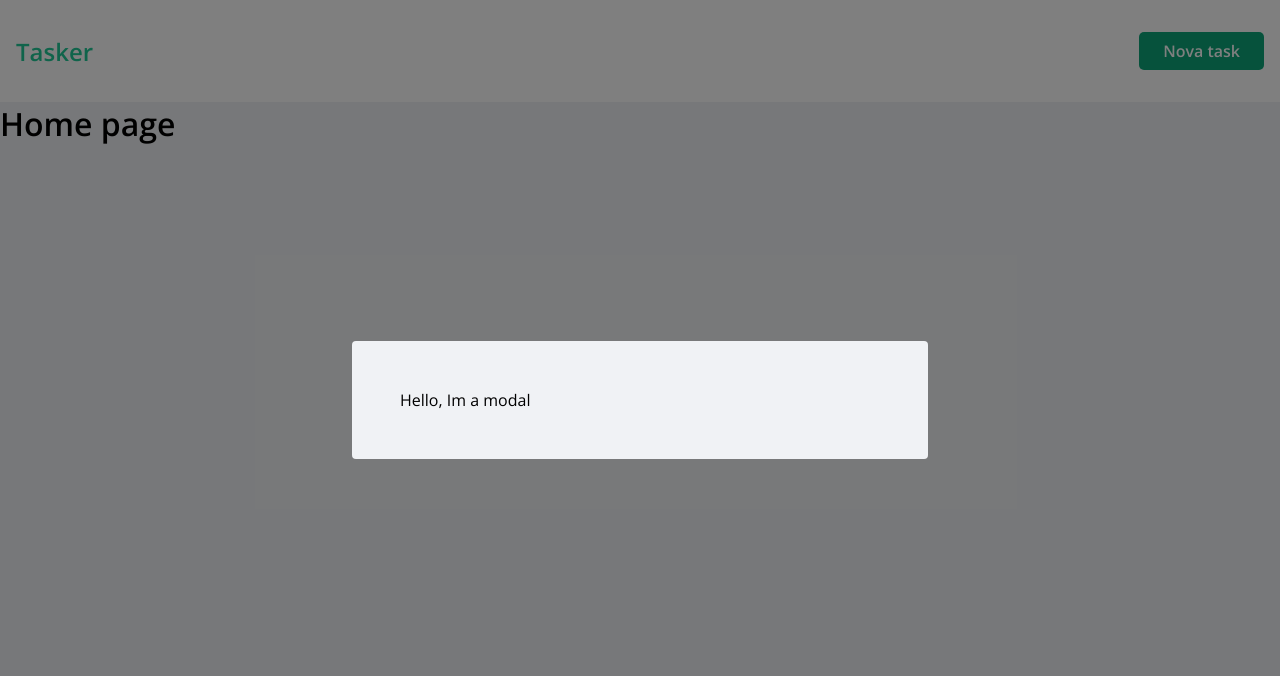
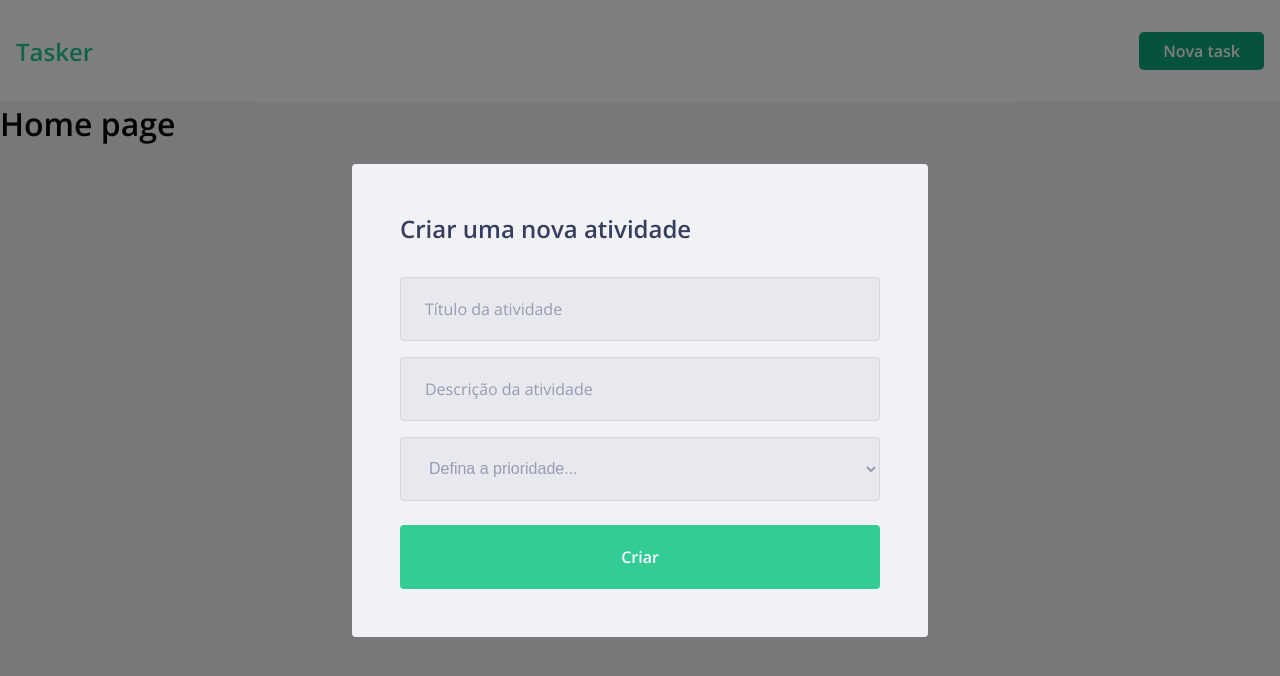
Before and after one commit to jmichel-dev/tasker-frontend, a React (Create React App) app: page / in a window 1280 px wide. Both pictures are taken after a click on the button "Nova task". Shown: the top 676 px of the page. Built offline with nearby package versions, Linux system fonts and the light colour scheme.

Commit message:
created form for new tasks

```diff
--- a/src/components/Header/index.tsx
+++ b/src/components/Header/index.tsx
@@ -1,5 +1,6 @@
 import { useState } from "react";
 import { Modal } from "../Modal";
+import { NewTaskForm } from "../NewTaskForm";
 import { Container, HeaderContainer } from "./styles";
 
 export const Header: React.FC = () => {
@@ -22,7 +23,7 @@ export const Header: React.FC = () => {
       </Container>
 
       <Modal isOpen={openNewTaskModal} onCloseModal={handleCloseNewTask}>
-        Hello, Im a modal
+        <NewTaskForm />
       </Modal>
     </HeaderContainer>
   );
--- /dev/null
+++ b/src/components/NewTaskForm/index.tsx
@@ -0,0 +1,20 @@
+import { Button } from "../UI/Button";
+import { Input } from "../UI/Input";
+import { Container } from "./styles";
+
+export const NewTaskForm: React.FC = () => {
+  return (
+    <Container>
+      <h2>Criar uma nova atividade</h2>
+      <Input type="text" placeholder="Título da atividade" />
+      <Input type="text" placeholder="Descrição da atividade" />
+      <select>
+        <option value="">Defina a prioridade...</option>
+        <option value="1">Baixa</option>
+        <option value="2">Média</option>
+        <option value="3">Alta</option>
+      </select>
+      <Button buttonText="Criar" type="submit" />
+    </Container>
+  );
+};
--- /dev/null
+++ b/src/components/NewTaskForm/styles.ts
@@ -0,0 +1,23 @@
+import styled from "styled-components";
+
+export const Container = styled.form`
+  h2 {
+    color: var(--text-title);
+    font-size: 1.5rem;
+    margin-bottom: 2rem;
+  }
+
+  select {
+    width: 100%;
+    padding: 0 1.5rem;
+    height: 4rem;
+    border-radius: 0.25rem;
+    border: 1px solid var(--input-border-color);
+    background-color: var(--input-background);
+    color: var(--text-body);
+
+    font-weight: 400;
+    font-size: 1rem;
+    margin-top: 1rem;
+  }
+`;
--- /dev/null
+++ b/src/components/UI/Button/index.tsx
@@ -0,0 +1,10 @@
+import { ButtonContainer } from "./styles";
+
+interface ButtonProps {
+  buttonText: string;
+  type: "button" | "submit" | "reset" | undefined;
+}
+
+export const Button: React.FC<ButtonProps> = ({ buttonText, type }) => {
+  return <ButtonContainer type={type}>{buttonText}</ButtonContainer>;
+};
--- /dev/null
+++ b/src/components/UI/Button/styles.ts
@@ -0,0 +1,20 @@
+import styled from "styled-components";
+
+export const ButtonContainer = styled.button`
+  width: 100%;
+  padding: 0 1.5rem;
+  height: 4rem;
+  background-color: var(--green);
+  color: #fff;
+  border-radius: 0.25rem;
+  border: 0;
+  font-size: 1rem;
+  font-weight: 600;
+  margin-top: 1.5rem;
+
+  transition: filter 0.2s;
+
+  &:hover {
+    filter: brightness(0.9);
+  }
+`;
--- /dev/null
+++ b/src/components/UI/Input/index.tsx
@@ -0,0 +1,9 @@
+import { InputForm } from "./styles";
+
+interface InputProps {
+  [key: string]: any;
+}
+
+export const Input: React.FC<InputProps> = ({ ...rest }) => {
+  return <InputForm {...rest} />;
+};
--- /dev/null
+++ b/src/components/UI/Input/styles.ts
@@ -0,0 +1,21 @@
+import styled from "styled-components";
+
+export const InputForm = styled.input`
+  width: 100%;
+  padding: 0 1.5rem;
+  height: 4rem;
+  border-radius: 0.25rem;
+  border: 1px solid var(--input-border-color);
+  background-color: var(--input-background);
+
+  font-weight: 400;
+  font-size: 1rem;
+
+  &::placeholder {
+    color: var(--text-body);
+  }
+
+  & + input {
+    margin-top: 1rem;
+  }
+`;
```
